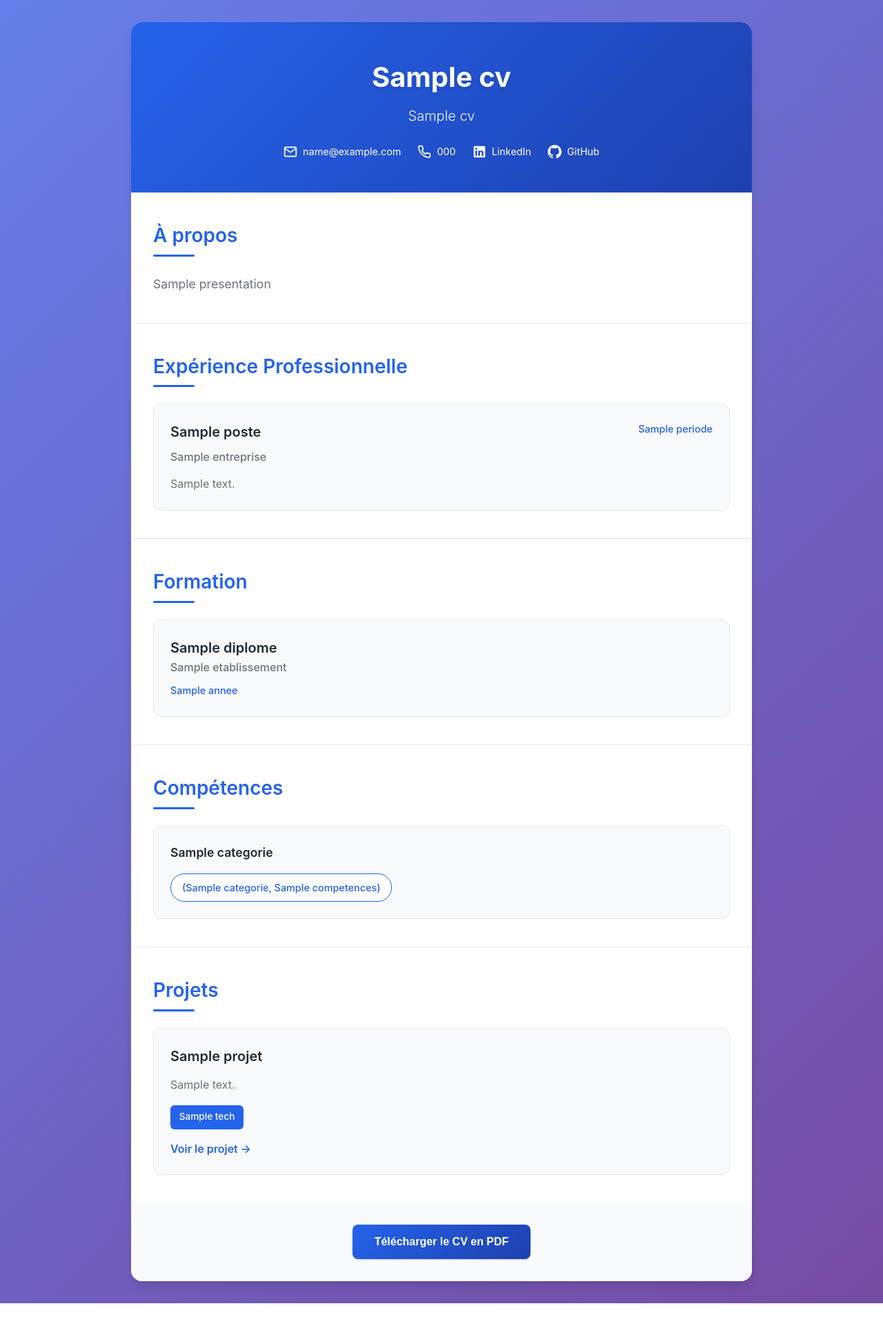
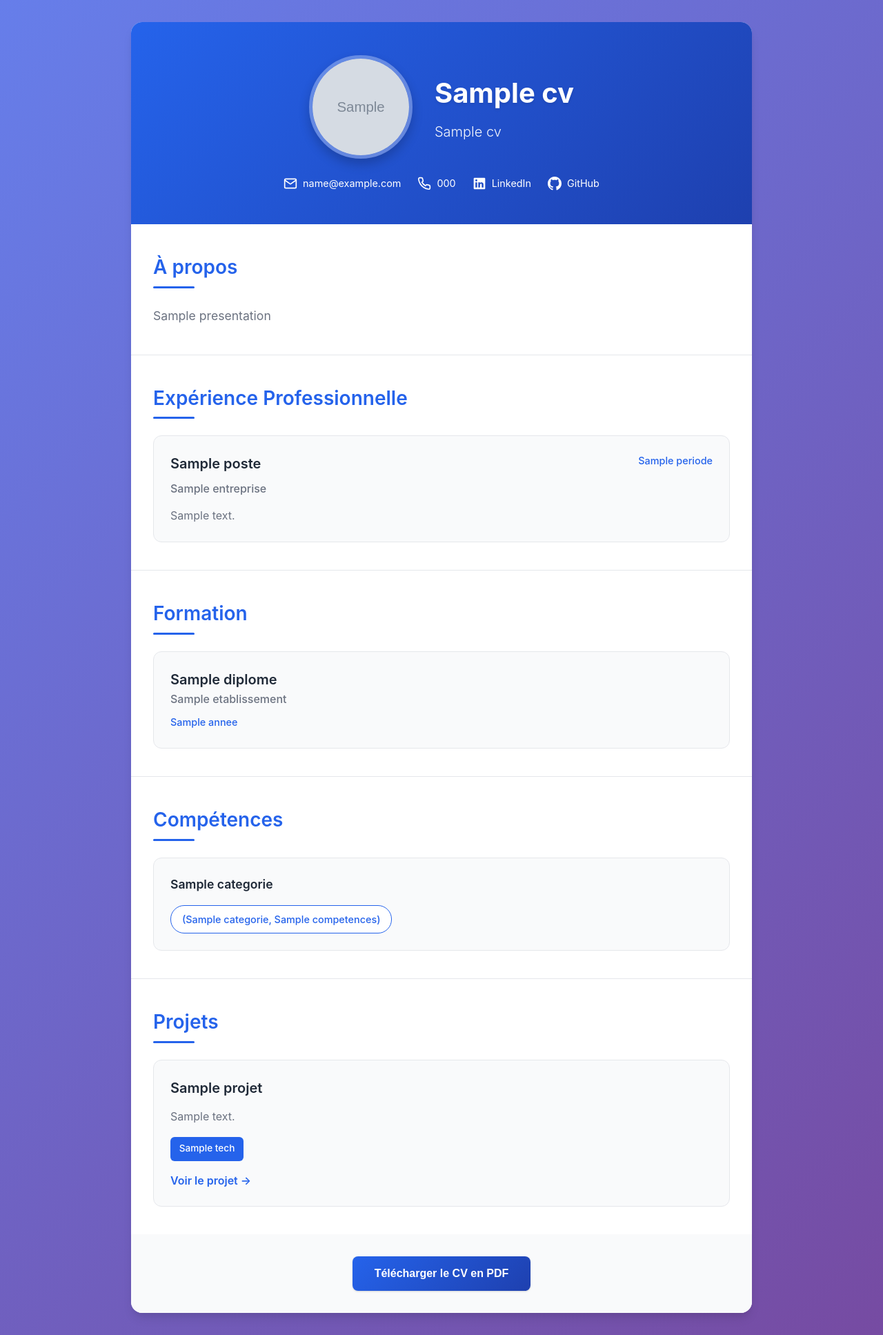
Before and after one commit to AlexandreLeclercqPro/personal_website, a FastAPI app: template templates/index.html in a window 1280 px wide. Shown: the whole page at 69% size. Before the commit the page ends 1889 px from the top, so only its background shows below. Run offline with FastAPI, Linux system fonts and the light colour scheme; the template is opened without the code that fills it: most values are stand-ins (such as "Sample title", 1, 10 or a date in 2020); grey boxes marked "Sample" are stand-in pictures.

Commit message:
change download + add profile picture

```diff
--- a/main.py
+++ b/main.py
@@ -1,11 +1,15 @@
 from fastapi import FastAPI, Request
-from fastapi.responses import HTMLResponse
+from fastapi.responses import HTMLResponse, FileResponse
 from fastapi.staticfiles import StaticFiles
 from fastapi.templating import Jinja2Templates
 from pathlib import Path
 import json
+from PIL import Image
+import os
 
 app = FastAPI(title="CV en ligne", description="Mon CV professionnel")
+
+CV_PATH = "data/cv.pdf"
 
 # Monter les fichiers statiques (CSS, JS, images)
 app.mount("/static", StaticFiles(directory="static"), name="static")
@@ -36,8 +40,55 @@ def load_cv_data():
             "projets": []
         }
 
+def resize_profile_photo(photo_path: str, size: tuple = (300, 300)):
+    """Redimensionne automatiquement la photo de profil"""
+    if not photo_path:
+        return
+
+    # Convertir le chemin web en chemin système
+    if photo_path.startswith("/static/"):
+        system_path = Path("static") / photo_path.replace("/static/", "")
+    else:
+        system_path = Path(photo_path)
+
+    if not system_path.exists():
+        print(f"⚠️  Photo introuvable: {system_path}")
+        return
+
+    try:
+        # Ouvrir l'image
+        img = Image.open(system_path)
+
+        # Vérifier si l'image doit être redimensionnée
+        if img.size != size:
+            # Créer une image carrée en cropant si nécessaire
+            width, height = img.size
+            min_dimension = min(width, height)
+
+            # Crop au centre pour avoir un carré
+            left = (width - min_dimension) // 2
+            top = (height - min_dimension) // 2
+            right = left + min_dimension
+            bottom = top + min_dimension
+
+            img_cropped = img.crop((left, top, right, bottom))
+
+            # Redimensionner à la taille souhaitée
+            img_resized = img_cropped.resize(size, Image.Resampling.LANCZOS)
+
+            # Sauvegarder l'image redimensionnée
+            img_resized.save(system_path, quality=95, optimize=True)
+            print(f"✓ Photo redimensionnée: {system_path} ({size[0]}x{size[1]}px)")
+
+    except Exception as e:
+        print(f"❌ Erreur lors du redimensionnement de la photo: {e}")
+
 # Charger les données au démarrage
 cv_data = load_cv_data()
+
+# Redimensionner la photo de profil si elle existe
+if "photo" in cv_data:
+    resize_profile_photo(cv_data["photo"])
 
 @app.get("/", response_class=HTMLResponse)
 async def home(request: Request):
@@ -68,4 +119,19 @@ async def reload_cv():
     """Endpoint pour recharger les données du CV"""
     global cv_data
     cv_data = load_cv_data()
+
+    # Redimensionner la photo si nécessaire
+    if "photo" in cv_data:
+        resize_profile_photo(cv_data["photo"])
+
     return {"message": "Données rechargées avec succès", "cv": cv_data}
+
+@app.get("/download-cv")
+def download_cv():
+    if not os.path.exists(CV_PATH):
+        return {"error": "CV introuvable"}
+    return FileResponse(
+        path=CV_PATH,
+        filename="Mon_CV.pdf",
+        media_type="application/pdf"
+    )
--- a/static/script.js
+++ b/static/script.js
@@ -32,20 +32,6 @@ document.addEventListener('DOMContentLoaded', function() {
         card.style.transition = 'opacity 0.5s ease, transform 0.5s ease';
         observer.observe(card);
     });
-
-    // Bouton de téléchargement PDF
-    const downloadBtn = document.getElementById('downloadBtn');
-
-    if (downloadBtn) {
-        downloadBtn.addEventListener('click', function() {
-            // Option 1: Impression navigateur (simple)
-            window.print();
-
-            // Option 2: Si vous voulez implémenter une vraie génération PDF
-            // vous devrez ajouter une bibliothèque comme jsPDF ou html2pdf
-            // et ajouter la logique ici
-        });
-    }
 
     // Animation des tags de compétences
     const skillTags = document.querySelectorAll('.skill-tag');
@@ -117,22 +103,6 @@ document.addEventListener('DOMContentLoaded', function() {
     // Lancer l'animation des tags après le chargement
     setTimeout(animateSkillTags, 1000);
 
-    // Easter egg: Konami code
-    let konamiCode = [];
-    const konamiSequence = ['ArrowUp', 'ArrowUp', 'ArrowDown', 'ArrowDown', 'ArrowLeft', 'ArrowRight', 'ArrowLeft', 'ArrowRight', 'b', 'a'];
-
-    document.addEventListener('keydown', (e) => {
-        konamiCode.push(e.key);
-        konamiCode = konamiCode.slice(-konamiSequence.length);
-
-        if (konamiCode.join(',') === konamiSequence.join(',')) {
-            document.body.style.animation = 'rainbow 2s infinite';
-            setTimeout(() => {
-                document.body.style.animation = '';
-            }, 5000);
-        }
-    });
-
     // Log pour le debug
     console.log('🚀 CV chargé avec succès!');
     console.log('💡 Astuce: Utilisez Ctrl+P ou Cmd+P pour imprimer le CV');
--- a/static/style.css
+++ b/static/style.css
@@ -55,8 +55,40 @@ body {
     text-align: center;
 }
 
+.header-main {
+    display: flex;
+    flex-direction: column;
+    align-items: center;
+    gap: 1.5rem;
+    margin-bottom: 1.5rem;
+}
+
+/* Photo de profil */
+.profile-photo-container {
+    position: relative;
+    width: 150px;
+    height: 150px;
+    border-radius: 50%;
+    overflow: hidden;
+    border: 5px solid rgba(255, 255, 255, 0.3);
+    box-shadow: 0 8px 16px rgba(0, 0, 0, 0.2);
+    transition: transform 0.3s ease, box-shadow 0.3s ease;
+}
+
+.profile-photo-container:hover {
+    transform: scale(1.05);
+    box-shadow: 0 12px 24px rgba(0, 0, 0, 0.3);
+}
+
+.profile-photo {
+    width: 100%;
+    height: 100%;
+    object-fit: cover;
+    display: block;
+}
+
 .header-content {
-    margin-bottom: 1.5rem;
+    text-align: center;
 }
 
 .name {
@@ -310,6 +342,11 @@ body {
         padding: 2rem 1rem;
     }
 
+    .profile-photo-container {
+        width: 120px;
+        height: 120px;
+    }
+
     .name {
         font-size: 2rem;
     }
@@ -337,6 +374,20 @@ body {
     }
 }
 
+/* Pour tablette - affichage horizontal de la photo et du nom */
+@media (min-width: 769px) {
+    .header-main {
+        flex-direction: row;
+        justify-content: center;
+        align-items: center;
+        gap: 2rem;
+    }
+
+    .header-content {
+        text-align: left;
+    }
+}
+
 @media print {
     body {
         background: white;
@@ -348,6 +399,12 @@ body {
         border-radius: 0;
     }
 
+    .profile-photo-container {
+        width: 100px;
+        height: 100px;
+        border-width: 3px;
+    }
+
     .download-section {
         display: none;
     }
--- a/templates/index.html
+++ b/templates/index.html
@@ -10,9 +10,16 @@
     <div class="container">
         <!-- En-tête -->
         <header class="header">
-            <div class="header-content">
-                <h1 class="name">{{ cv.nom }}</h1>
-                <p class="title">{{ cv.titre }}</p>
+            <div class="header-main">
+                {% if cv.photo %}
+                <div class="profile-photo-container">
+                    <img src="{{ cv.photo }}" alt="Photo de {{ cv.nom }}" class="profile-photo">
+                </div>
+                {% endif %}
+                <div class="header-content">
+                    <h1 class="name">{{ cv.nom }}</h1>
+                    <p class="title">{{ cv.titre }}</p>
+                </div>
             </div>
             <div class="contact-info">
                 <a href="mailto:{{ cv.email }}" class="contact-item">
@@ -112,7 +119,9 @@
 
         <!-- Bouton téléchargement PDF -->
         <div class="download-section">
-            <button id="downloadBtn" class="download-btn">Télécharger le CV en PDF</button>
+            <a href="/download-cv">
+                <button class="download-btn">Télécharger le CV en PDF</button>
+            </a>
         </div>
     </div>
 
```
Also changed, not shown: requirements.txt (+21 -2 lines), README.md, static/images/default.jpg (added), 2 other files.
